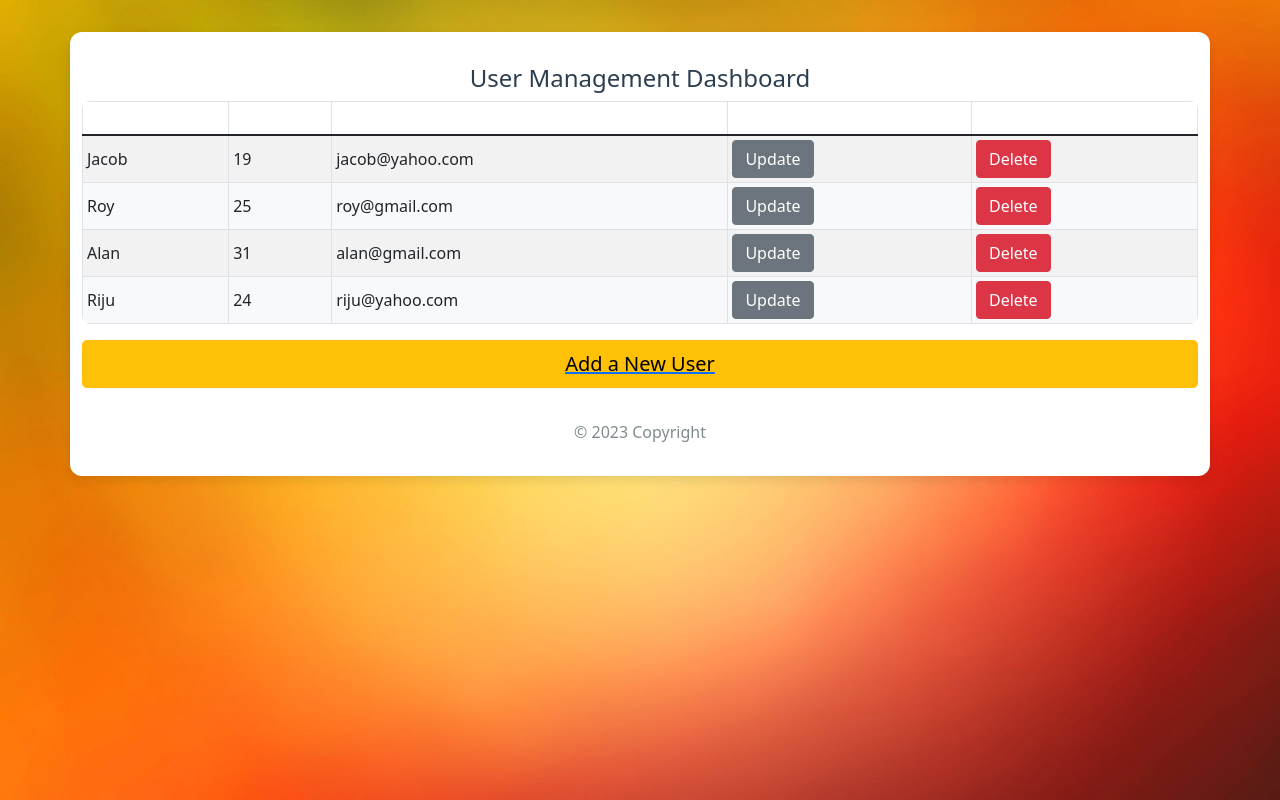
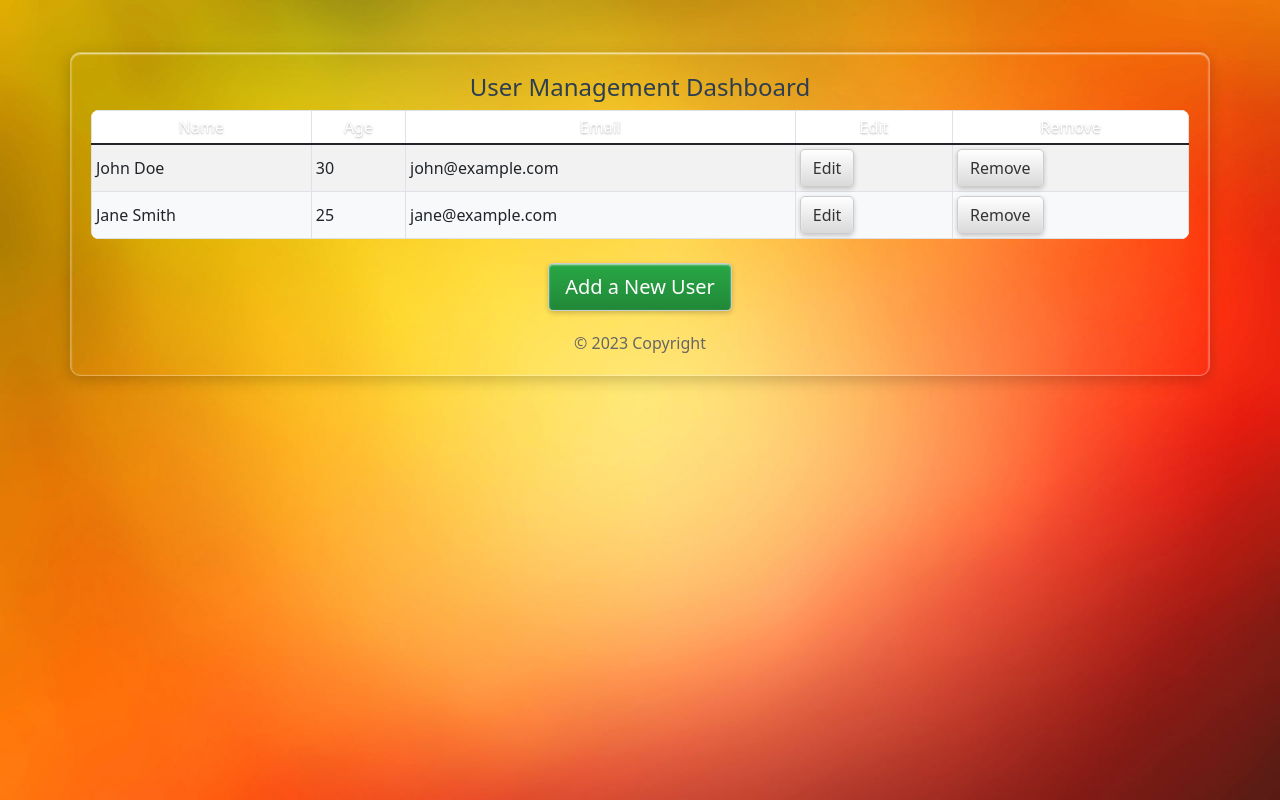
Before and after one commit to johnkoshy/CRUD-Application-React, a React (Create React App) app: page / in a window 1280 px wide. Built offline with nearby package versions, Linux system fonts and the light colour scheme.

Commit message:
New styles added

```diff
--- a/src/App.css
+++ b/src/App.css
@@ -155,3 +155,41 @@ h4 {
     padding: 0.4rem 1rem;
   }
 }
+/* Add to existing App.css */
+a {
+  text-decoration: none !important; /* Remove underline */
+  color: inherit; /* Inherit color from parent */
+}
+
+a:hover {
+  text-decoration: none !important;
+}
+
+/* Ensure the Add button container looks clean */
+.add-button-container {
+  display: flex;
+  justify-content: center;
+  margin-top: 1.5rem;
+}
+.btn-warning {
+  background: #f7ca18; /* Softer yellow */
+  border: none;
+  color: #2c3e50;
+}
+
+.btn-warning:hover {
+  background: #e4b104; /* Darker yellow on hover */
+  transform: scale(1.05);
+}
+.btn-add-user {
+  background: #3498db; /* Blue to match primary theme */
+  border: none;
+  color: #ffffff;
+  padding: 0.75rem 2rem;
+  font-size: 1.1rem;
+}
+
+.btn-add-user:hover {
+  background: #2980b9;
+  transform: scale(1.05);
+}
--- a/src/components/Add.js
+++ b/src/components/Add.js
@@ -1,7 +1,8 @@
 import React, { useState } from 'react';
-import { Button } from 'react-bootstrap';
+import { Button, Form } from 'react-bootstrap';
+import 'bootstrap/dist/css/bootstrap.min.css';
 import { useNavigate } from 'react-router-dom';
-import Employees from './Employees';
+import './Home.css';
 
 function Add() {
   const [name, setName] = useState('');
@@ -11,44 +12,60 @@ function Add() {
 
   const handleSubmit = (e) => {
     e.preventDefault();
-    const id = Employees.length + 1;
-    Employees.push({ id, Name: name, Age: age, Email: email });
+    const id = Date.now(); // Simple unique ID (use UUID in production)
+    const newEmployee = { id, Name: name, Age: parseInt(age), Email: email };
+
+    // Get existing employees from localStorage
+    const savedEmployees = JSON.parse(localStorage.getItem('employees') || '[]');
+    // Add new employee
+    const updatedEmployees = [...savedEmployees, newEmployee];
+    // Save to localStorage
+    localStorage.setItem('employees', JSON.stringify(updatedEmployees));
+
+    // Clear form
+    setName('');
+    setAge('');
+    setEmail('');
+
+    // Redirect to Home
     navigate('/');
   };
 
   return (
-    <div className="container">
+    <div className="container glossy-container">
       <h4>Add New User</h4>
-      <form onSubmit={handleSubmit}>
-        <div className="form-group">
-          <label>Name</label>
-          <input
+      <Form onSubmit={handleSubmit}>
+        <Form.Group className="mb-3">
+          <Form.Label>Name</Form.Label>
+          <Form.Control
             type="text"
             value={name}
             onChange={(e) => setName(e.target.value)}
             required
           />
-        </div>
-        <div className="form-group">
-          <label>Age</label>
-          <input
+        </Form.Group>
+        <Form.Group className="mb-3">
+          <Form.Label>Age</Form.Label>
+          <Form.Control
             type="number"
             value={age}
             onChange={(e) => setAge(e.target.value)}
             required
           />
-        </div>
-        <div className="form-group">
-          <label>Email</label>
-          <input
+        </Form.Group>
+        <Form.Group className="mb-3">
+          <Form.Label>Email</Form.Label>
+          <Form.Control
             type="email"
             value={email}
             onChange={(e) => setEmail(e.target.value)}
             required
           />
-        </div>
-        <Button type="submit" variant="primary">Add User</Button>
-      </form>
+        </Form.Group>
+        <Button type="submit" className="btn-add-user glossy-button">
+          Add User
+        </Button>
+      </Form>
     </div>
   );
 }
--- a/src/components/Edit.js
+++ b/src/components/Edit.js
@@ -1,84 +1,76 @@
-import React, { useEffect, useState } from 'react'
+import React, { useState } from 'react';
 import { Button, Form } from 'react-bootstrap';
 import 'bootstrap/dist/css/bootstrap.min.css';
-import Employees from './Employees';
-import { Link } from 'react-router-dom';
 import { useNavigate } from 'react-router-dom';
+import './Home.css';
 
 function Edit() {
+  const [name, setName] = useState(localStorage.getItem('Name') || '');
+  const [age, setAge] = useState(localStorage.getItem('Age') || '');
+  const [email, setEmail] = useState(localStorage.getItem('Email') || '');
+  const id = localStorage.getItem('id');
+  const navigate = useNavigate();
 
-	// usestate react hook used to set and get values from the jsx
-	const [name, setname] = useState('');
-	const [age, setage] = useState('');
-	const [email, setemail] = useState('');
-	const [id, setid] = useState('');
+  const handleSubmit = (e) => {
+    e.preventDefault();
+    const updatedEmployee = { id: parseInt(id), Name: name, Age: parseInt(age), Email: email };
 
-	// used for navigation with logic in javascript
-	let history = useNavigate()
+    // Get existing employees from localStorage
+    const savedEmployees = JSON.parse(localStorage.getItem('employees') || '[]');
+    // Update the employee
+    const updatedEmployees = savedEmployees.map((emp) =>
+      emp.id === parseInt(id) ? updatedEmployee : emp
+    );
+    // Save to localStorage
+    localStorage.setItem('employees', JSON.stringify(updatedEmployees));
 
-	// to get the index (id)
-	var index = Employees.map(function (e) {
-		return e.id; }).indexOf(id);
+    // Clear temporary edit data
+    localStorage.removeItem('id');
+    localStorage.removeItem('Name');
+    localStorage.removeItem('Age');
+    localStorage.removeItem('Email');
 
-	// handleSubmit to used to take input and update the fields with the new values
-	const handleSubmit = (e) => {
+    // Redirect to Home
+    navigate('/');
+  };
 
-		// to block refreshing the page
-		e.preventDefault();
-
-		// getting the index of array
-		let a = Employees[index]
-
-		// insert value from the input and update the data
-		a.Name = name
-		a.Age = age
-		a.Email = email
-
-		// go back to main page (home Page, denoted by /)
-		history('/')
-	}
-
-	// Useeffect to take care that page will render once only
-	useEffect(() => {
-		setname(localStorage.getItem('Name'))
-		setage(localStorage.getItem('Age'))
-		setemail(localStorage.getItem('Email'))
-		setid(localStorage.getItem('id'))
-	}, [])
-
-	return (
-		<div>
-			<Form className="d-grid gap-2"
-				style={{ margin: '15rem' }}>
-
-				{/* setting a name, age, email from input field*/}
-				<Form.Group className="mb-3" controlId="formName">
-					<Form.Control value={name} onChange={e => setname(e.target.value)}
-						type="text" placeholder="Enter your name" />
-				</Form.Group>
-
-				<Form.Group className="mb-3" controlId="formAge">
-					<Form.Control value={age} onChange={e => setage(e.target.value)}
-						type="text" placeholder="Enter your age" />
-				</Form.Group>
-
-				<Form.Group className="mb-3" controlId="formEmail">
-					<Form.Control value={email}	onChange={e => setemail(e.target.value)}
-						type="text" placeholder="Enter your email" />
-				</Form.Group>
-
-				{/* the onclick event to submit the input values */}
-				<Button
-					onClick={e => handleSubmit(e)} variant="primary" type="submit" size="lg">Update
-				</Button>
-
-				{/* back to main page after editing */}
-				<Link className="d-grid gap-2 links" to='/'>
-					<Button variant="warning" size="lg">Home</Button>
-				</Link>
-			</Form>
-		</div>
-	)
+  return (
+    <div className="container glossy-container">
+      <h4>Edit User</h4>
+      <Form onSubmit={handleSubmit}>
+        <Form.Group className="mb-3">
+          <Form.Label>Name</Form.Label>
+          <Form.Control
+            type="text"
+            value={name}
+            onChange={(e) => setName(e.target.value)}
+            required
+          />
+        </Form.Group>
+        <Form.Group className="mb-3">
+          <Form.Label>Age</Form.Label>
+          <Form.Control
+            type="number"
+            value={age}
+            onChange={(e) => setAge(e.target.value)}
+            required
+          />
+        </Form.Group>
+        <Form.Group className="mb-3">
+          <Form.Label>Email</Form.Label>
+          <Form.Control
+            type="email"
+            value={email}
+            onChange={(e) => setEmail(e.target.value)}
+            required
+          />
+        </Form.Group>
+        <Button type="submit" className="glossy-button" variant="primary">
+          Save Changes
+        </Button>
+      </Form>
+    </div>
+  );
 }
 
-export default Edit
+export default Edit;
--- /dev/null
+++ b/src/components/Home.css
@@ -0,0 +1,73 @@
+.glossy-container {
+    background: linear-gradient(145deg, #ffffff, #e6e6e6);
+    border-radius: 10px;
+    box-shadow: 0 4px 15px rgba(0, 0, 0, 0.2), inset 0 1px 2px rgba(255, 255, 255, 0.8);
+    padding: 20px;
+    margin-top: 20px;
+    border: 1px solid rgba(255, 255, 255, 0.3);
+    background-image: none !important;
+  }
+
+  .glossy-button {
+    background: linear-gradient(to bottom, #ffffff, #d9d9d9);
+    border: 1px solid #ccc;
+    border-radius: 5px;
+    box-shadow: 0 2px 5px rgba(0, 0, 0, 0.2), inset 0 1px 2px rgba(255, 255, 255, 0.7);
+    transition: all 0.2s ease;
+    color: #333;
+  }
+
+  .glossy-button:hover {
+    background: linear-gradient(to bottom, #f0f0f0, #c0c0c0);
+    box-shadow: 0 3px 8px rgba(0, 0, 0, 0.3), inset 0 1px 2px rgba(255, 255, 255, 0.9);
+    transform: translateY(-1px);
+  }
+
+  .btn-add-user.glossy-button {
+    background: linear-gradient(to bottom, #28a745, #218838);
+    color: white;
+  }
+
+  .btn-add-user.glossy-button:hover {
+    background: linear-gradient(to bottom, #218838, #1e7e34);
+  }
+
+  .footer {
+    margin-top: 20px;
+    text-align: center;
+    color: #666;
+  }
+
+  /* Column Header Styles */
+  .header-name,
+  .header-age,
+  .header-email,
+  .header-edit,
+  .header-remove {
+    font-weight: bold;
+    color: #ffffff;
+    text-shadow: 0 1px 2px rgba(0, 0, 0, 0.3);
+    padding: 10px;
+    text-align: center;
+    border-bottom: 2px solid #ffffff;
+  }
+
+  .header-name {
+    background: linear-gradient(to bottom, #4a90e2, #357abd);
+  }
+
+  .header-age {
+    background: linear-gradient(to bottom, #50c878, #3da863);
+  }
+
+  .header-email {
+    background: linear-gradient(to bottom, #f7b731, #e0a008);
+  }
+
+  .header-edit {
+    background: linear-gradient(to bottom, #6c757d, #5a6268);
+  }
+
+  .header-remove {
+    background: linear-gradient(to bottom, #dc3545, #c82333);
+  }
--- a/src/components/Home.js
+++ b/src/components/Home.js
@@ -1,11 +1,25 @@
-import React from 'react';
+import React, { useState, useEffect } from 'react';
 import { Button, Table } from 'react-bootstrap';
 import 'bootstrap/dist/css/bootstrap.min.css';
-import Employees from './Employees';
 import { Link, useNavigate } from 'react-router-dom';
+import './Home.css';
 
 function Home() {
+  const [employees, setEmployees] = useState(() => {
+    const savedEmployees = localStorage.getItem('employees');
+    return savedEmployees
+      ? JSON.parse(savedEmployees)
+      : [
+          { id: 1, Name: 'John Doe', Age: 30, Email: 'john@example.com' },
+          { id: 2, Name: 'Jane Smith', Age: 25, Email: 'jane@example.com' },
+        ];
+  });
+
   let history = useNavigate();
+
+  useEffect(() => {
+    localStorage.setItem('employees', JSON.stringify(employees));
+  }, [employees]);
 
   function setID(id, name, age, email) {
     localStorage.setItem('id', id);
@@ -15,28 +29,24 @@ function Home() {
   }
 
   function deleted(id) {
-    var index = Employees.map(function (e) {
-      return e.id;
-    }).indexOf(id);
-    Employees.splice(index, 1);
-    history('/');
+    setEmployees(employees.filter((e) => e.id !== id));
   }
 
   return (
-    <div className="container">
+    <div className="container glossy-container">
       <h4>User Management Dashboard</h4>
       <Table striped bordered hover size="sm">
         <thead>
           <tr>
-            <th>Name</th>
-            <th>Age</th>
-            <th>Email</th>
-            <th>Update</th>
-            <th>Delete</th>
+            <th className="header-name">Name</th>
+            <th className="header-age">Age</th>
+            <th className="header-email">Email</th>
+            <th className="header-edit">Edit</th>
+            <th className="header-remove">Remove</th>
           </tr>
         </thead>
         <tbody>
-          {Employees.map((item) => (
+          {employees.map((item) => (
             <tr key={item.id}>
               <td>{item.Name}</td>
               <td>{item.Age}</td>
@@ -44,27 +54,34 @@ function Home() {
               <td>
                 <Link to={`/edit`}>
                   <Button
-                    onClick={(e) => setID(item.id, item.Name, item.Age, item.Email)}
+                    onClick={() => setID(item.id, item.Name, item.Age, item.Email)}
                     variant="secondary"
+                    className="glossy-button"
                   >
-                    Update
+                    Edit
                   </Button>
                 </Link>
               </td>
               <td>
-                <Button onClick={() => deleted(item.id)} variant="danger">
-                  Delete
+                <Button
+                  onClick={() => deleted(item.id)}
+                  variant="danger"
+                  className="glossy-button"
+                >
+                  Remove
                 </Button>
               </td>
             </tr>
           ))}
         </tbody>
       </Table>
-      <Link className="d-grid gap-2" to="/add">
-        <Button variant="warning" size="lg">
-          Add a New User
-        </Button>
-      </Link>
+      <div className="add-button-container">
+        <Link to="/add">
+          <Button className="btn-add-user glossy-button" size="lg">
+            Add a New User
+          </Button>
+        </Link>
+      </div>
       <div className="footer">© 2023 Copyright</div>
     </div>
   );
```
Also changed, not shown: screenshot.png.
